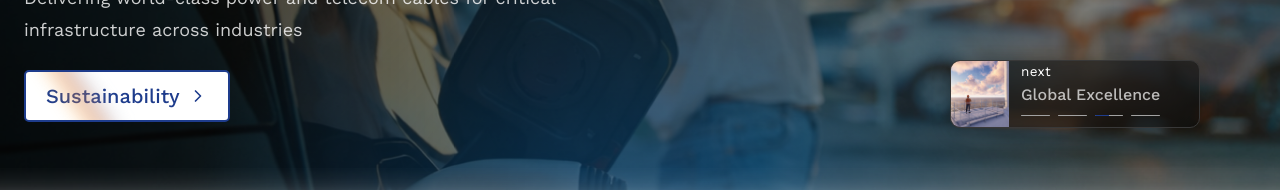
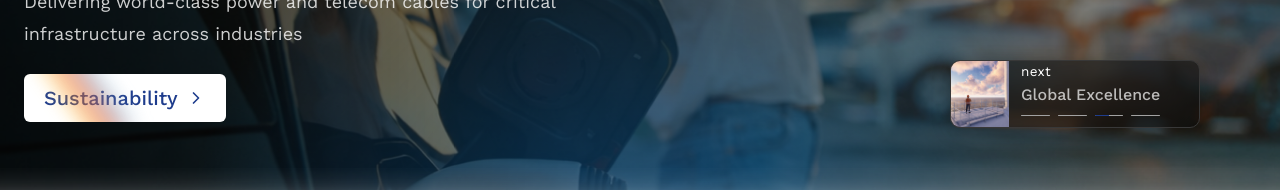
Before and after one commit to gauravstickman/asiancable, a Next.js app in the folder asian-cables-next-website/: page / in a window 1280 px wide. Shown: the part 512-702 px from the top of the page. Built offline with nearby package versions, Linux system fonts and the light colour scheme; no server answers; a web font is replaced by a local one.

Commit message:
Animations uated

```diff
--- a/asian-cables-next-website/components/pages/Homepage/Homepage.tsx
+++ b/asian-cables-next-website/components/pages/Homepage/Homepage.tsx
@@ -220,14 +220,61 @@ export default function Homepage() {
                 </p>
 
                 <div data-swiper-parallax="-50">
+
 <Link
   href={slide.buttonLink}
-                    className="border-it mt-6 inline-flex items-center gap-2 bg-white px-5 py-2 text-[16px] font-[500] text-[#1E3C8C] md:text-[20px]"
+  className="sparkle
+    group
+    relative
+    mt-6
+    inline-flex
+    items-center
+    gap-2
+    rounded-[6px]
+    bg-white
+    px-5
+    py-2
+    text-[16px]
+    font-[500]
+    text-[#1E3C8C]
+    transition-all
+    duration-300
+    hover:bg-transparent
+    hover:text-white
+    md:text-[20px]
+  "
 >
   {slide.buttonText}
 
   <ChevronRight size={20} />
+
+  <span
+    className="
+      absolute
+      inset-0
+      rounded-[6px]
+      opacity-0
+      group-hover:opacity-100
+      transition-opacity
+      duration-300
+      pointer-events-none
+    "
+    style={{
+      boxShadow:
+        "inset 0 0 0 2px transparent",
+      borderRadius: "6px",
+      background:
+        "linear-gradient(270deg,#3CAADF 0%,#F04123 50%,#FFD212 100%)",
+      WebkitMask:
+        "linear-gradient(#fff 0 0) content-box, linear-gradient(#fff 0 0)",
+      WebkitMaskComposite: "xor",
+      padding: "2px",
+    }}
+  />
 </Link>
+
+
+
                 </div>
               </div>
             </div>
```
Lines whose indentation alone changed are shown as unchanged.
